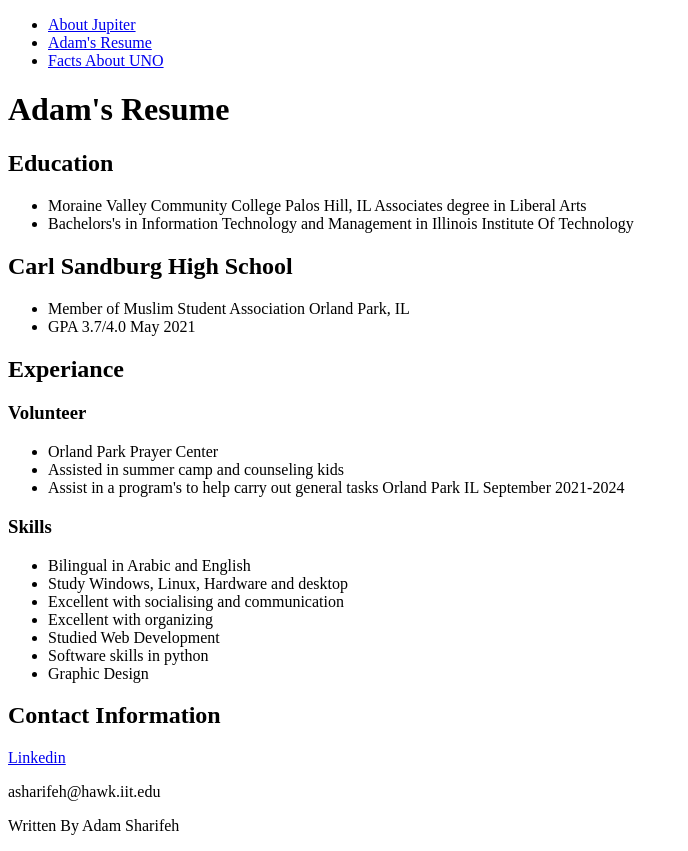
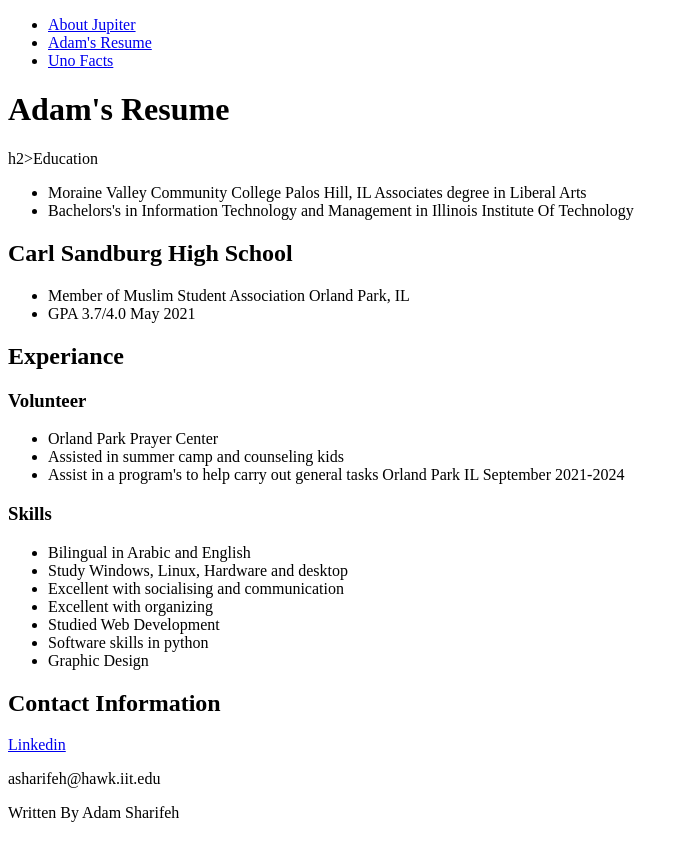
Before and after one commit to Adam893-o/resume.html-, a plain HTML site: page index.html in a window 1280 px wide. Shown: the whole page, without its empty margins (0-688 px from the left). Drawn offline with Linux system fonts and the light colour scheme.

Commit message:
Update index.html

```diff
--- a/index.html
+++ b/index.html
@@ -1,7 +1,7 @@
 <!Doctype html>
 <html lang ='en'>
 <head>
-	<meta charset="utf-8">
+  <meta charset="uft-8">
   <title>Adam's Resume</title>
 </head>
 <body>
@@ -10,12 +10,12 @@
       <ul>
         <li><a href="https://adam893-o.github.io/project-1-jupiter.html">About Jupiter</a></li>
         <li><a href="https://adam893-o.github.io/resume.html">Adam's Resume</a></li>
-        <li><a href="https://adam893-o.github.io/Project-1-UNO">Facts About UNO</a></li>
+        <li><a href="https://adam893-o.github.io/Project-1-UNO">Uno Facts</a></li>
       </ul>
     </nav>
   </header>
 <h1>Adam's Resume</h1>
-  <h2>Education</h2>
+h2>Education</h2>
   <ul>
     <li>Moraine Valley Community College Palos Hill, IL Associates degree in Liberal Arts</li>
     <li>Bachelors's in Information Technology and Management in Illinois Institute Of Technology</li>
```
Lines whose indentation alone changed are shown as unchanged.
